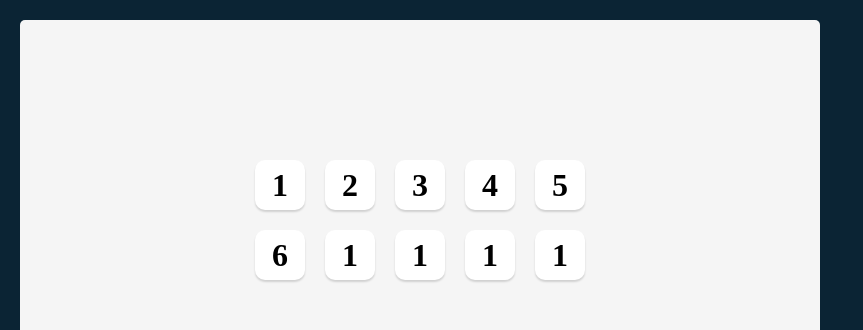
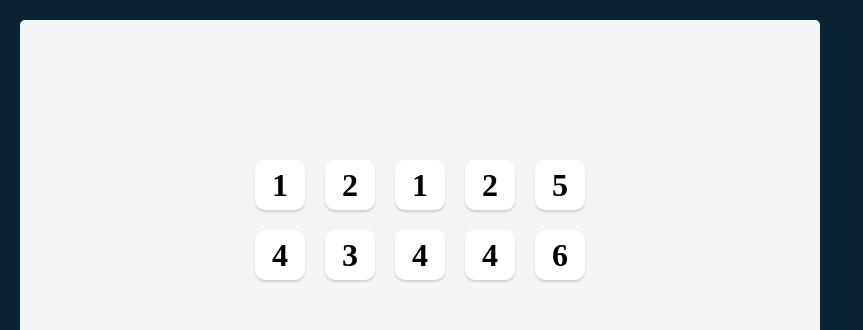
Before and after one commit to milvalen/react-course, a React app: page / in a window 1280 px wide. Shown: the top 330 px of the page, without its empty margins (0-863 px from the left). Built offline with nearby package versions, Linux system fonts and the light colour scheme.

Commit message:
map array to Die components

```diff
--- a/App.js
+++ b/App.js
@@ -4,34 +4,29 @@
 /**
  * Challenge:
  *
- * Write a function (allNewDice) that returns an array
- * of 10 random numbers between 1-6 inclusive.
+ * Create state to hold our array of numbers. (Initialize
+ * the state by calling our `allNewDice` function, so it
+ * loads all new dice as soon as the app loads)
  *
- * Log the array of numbers to the console for now
+ * Map over the state numbers array to generate our array
+ * of Die elements and render those in place of our
+ * manually-written 10 Die elements.
  */
 
 export default function App() {
+    const [dice, setDice] = React.useState(allNewDice())
     function allNewDice() {
-        const dice = []
-        for (let i = 0; i < 10; i++) dice.push(Math.ceil(Math.random() * 6))
-        return dice
+        const newDice = []
+        for (let i = 0; i < 10; i++) {
+            newDice.push(Math.ceil(Math.random() * 6))
+        }
+        return newDice
     }
-
-    console.log(allNewDice())
 
     return (
         <main>
             <div className="dice-container">
-                <Die value="1" />
-                <Die value="2" />
-                <Die value="3" />
-                <Die value="4" />
-                <Die value="5" />
-                <Die value="6" />
-                <Die value="1" />
-                <Die value="1" />
-                <Die value="1" />
-                <Die value="1" />
+                {dice.map((die, i) => <Die key={i} value={die} />)}
             </div>
         </main>
     )
```
Also changed, not shown: 1 other file (tests, documents, lock files or other folders).
